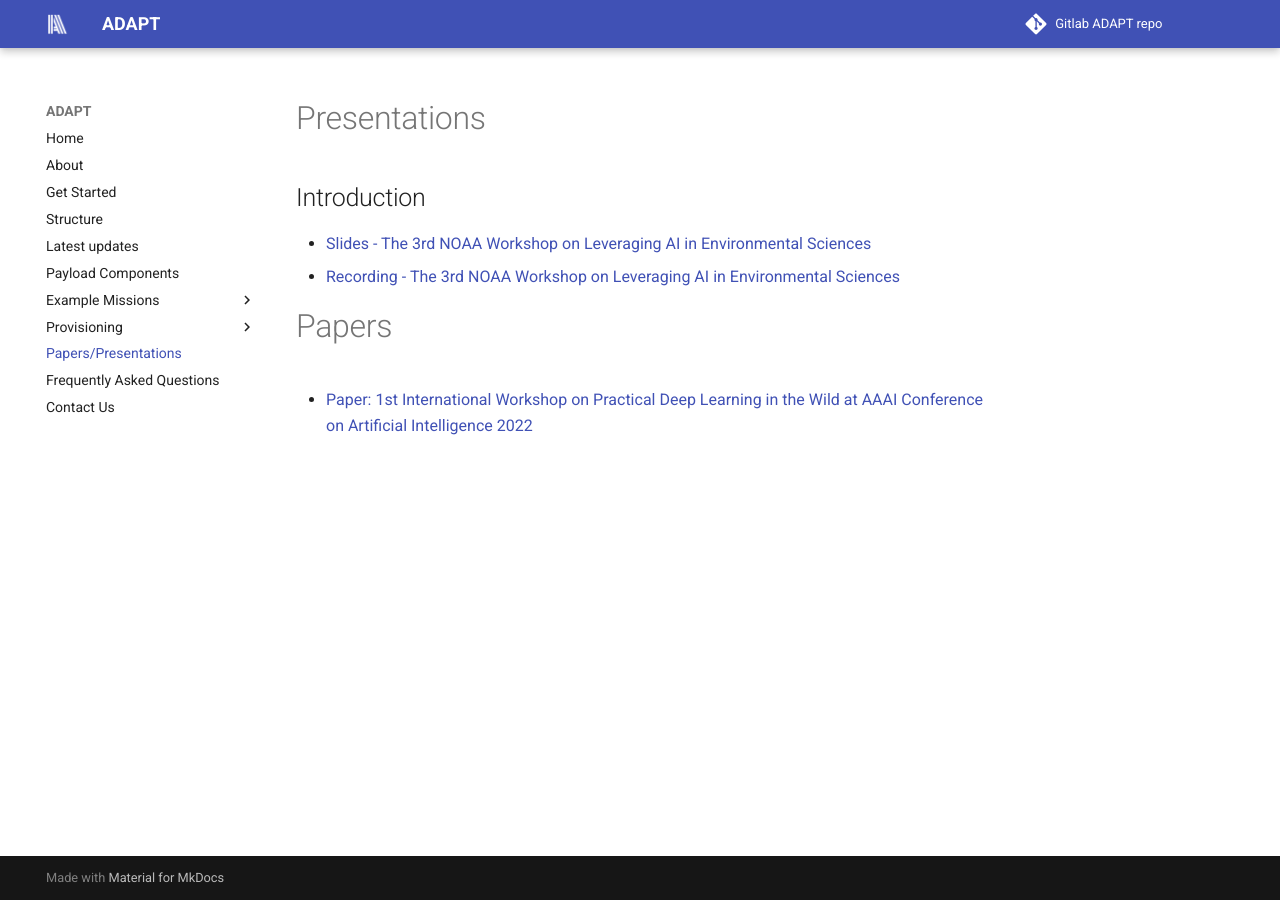
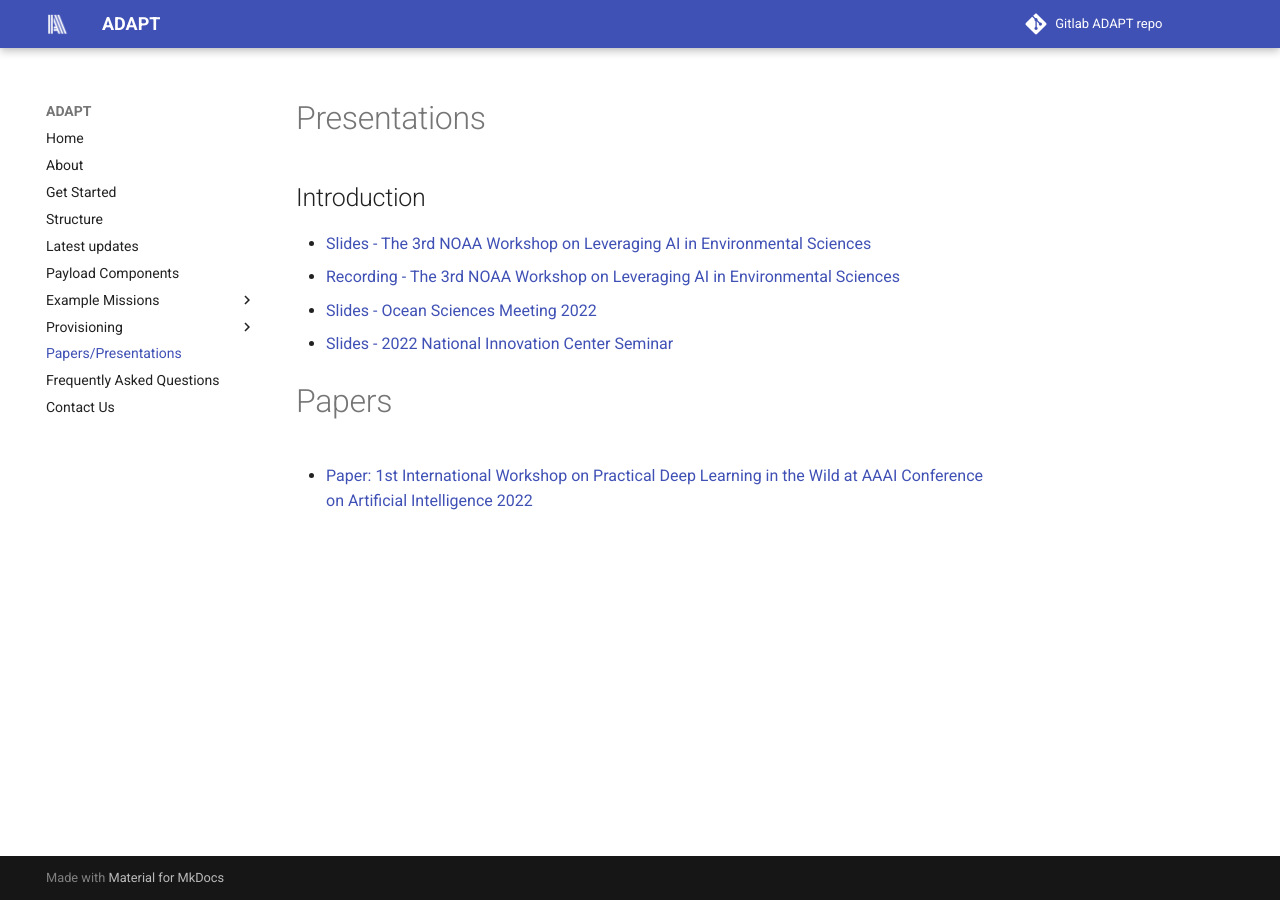
Before and after one commit to Kitware/adapt, an MkDocs documentation site: the page built from docs/presentations.md, in a window 1280 px wide. Built offline with MkDocs 1.6.1 and Material for MkDocs 9.7.7, drawn with Linux system fonts in a browser that asks for light colours.

Commit message:
added additional presentations

```diff
--- a/docs/presentations.md
+++ b/docs/presentations.md
@@ -4,5 +4,9 @@
 * [Slides - The 3rd NOAA Workshop on Leveraging AI in Environmental Sciences](https://docs.google.com/presentation/d/1PMgJrYxrqMtuJYR-xiAdFsjSSQt90_XOcYZ5pRXP4sk/edit#slide=id.p)
 * [Recording - The 3rd NOAA Workshop on Leveraging AI in Environmental Sciences](https://drive.google.com/file/d/1BI0qeIOw7TK262lNJzK_m3XIJd-RSvQn/view?usp=sharing)
 
+* [Slides - Ocean Sciences Meeting 2022](https://docs.google.com/presentation/d/15Ib9vKES6aAzlCuejUdRuDkyPnBcADa_OHr9GyepWBY/edit?usp=sharing)
+
+* [Slides - 2022 National Innovation Center Seminar](https://docs.google.com/presentation/d/1Z0FEdAjt3vTNZYKwsOXEP_GBd8f6RWV7H0KD1kT_Cfg/edit?usp=sharing)
+
 # Papers
 * [Paper: 1st International Workshop on Practical Deep Learning in the Wild at AAAI Conference on Artificial Intelligence 2022](https://practical-dl.github.io/long_paper/20.pdf)
```
